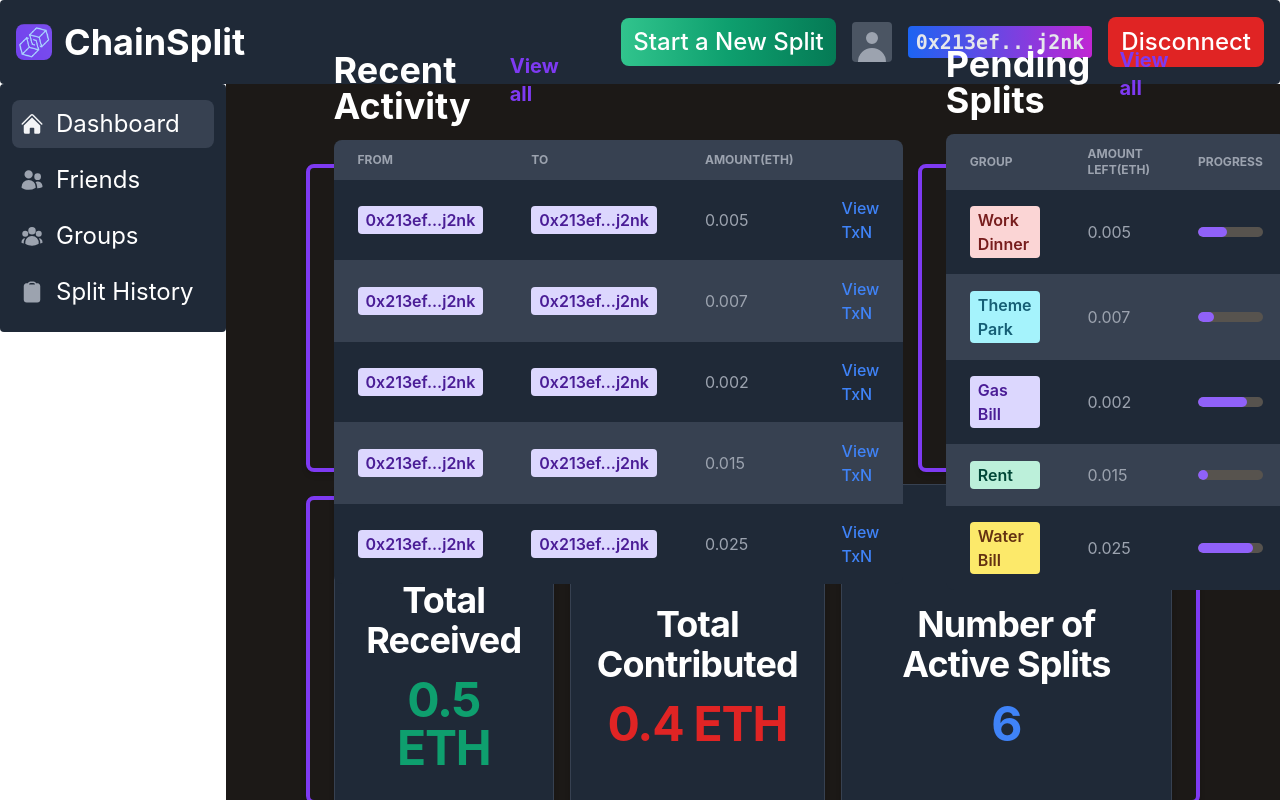
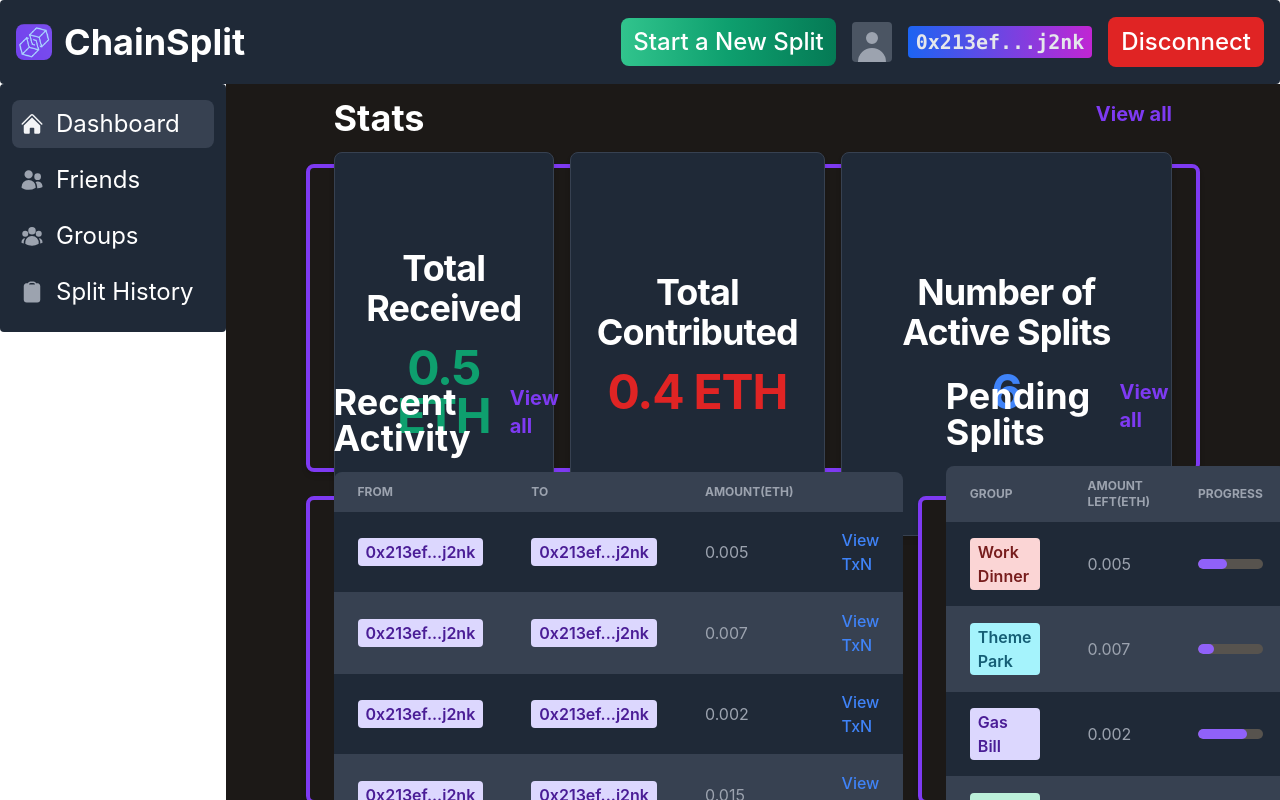
Before and after one commit to karan2605/Chain-Split, a React (Create React App) app: page /dashboard in a window 1280 px wide. Shown: the top 800 px of the page. Built offline with nearby package versions, Linux system fonts and the light colour scheme; grey boxes are pictures that could not be loaded.

Commit message:
Moved stats to the top of the dashboard

```diff
--- a/src/components/Dashboard.js
+++ b/src/components/Dashboard.js
@@ -13,10 +13,10 @@ const Dashboard = () => {
             <div className="flex flex-row">
                 <DashboardSidebar />
                 <div className="grid grid-rows-2 grid-cols-3 h-screen bg-stone-900 gap-6 px-20 py-20 w-full">
+                    <Stats />
                     <RecentActivity />
                     <Friends />
                     <PendingSplits />
-                    <Stats />
                 </div>
             </div>
             <SiteFooter/>
```
